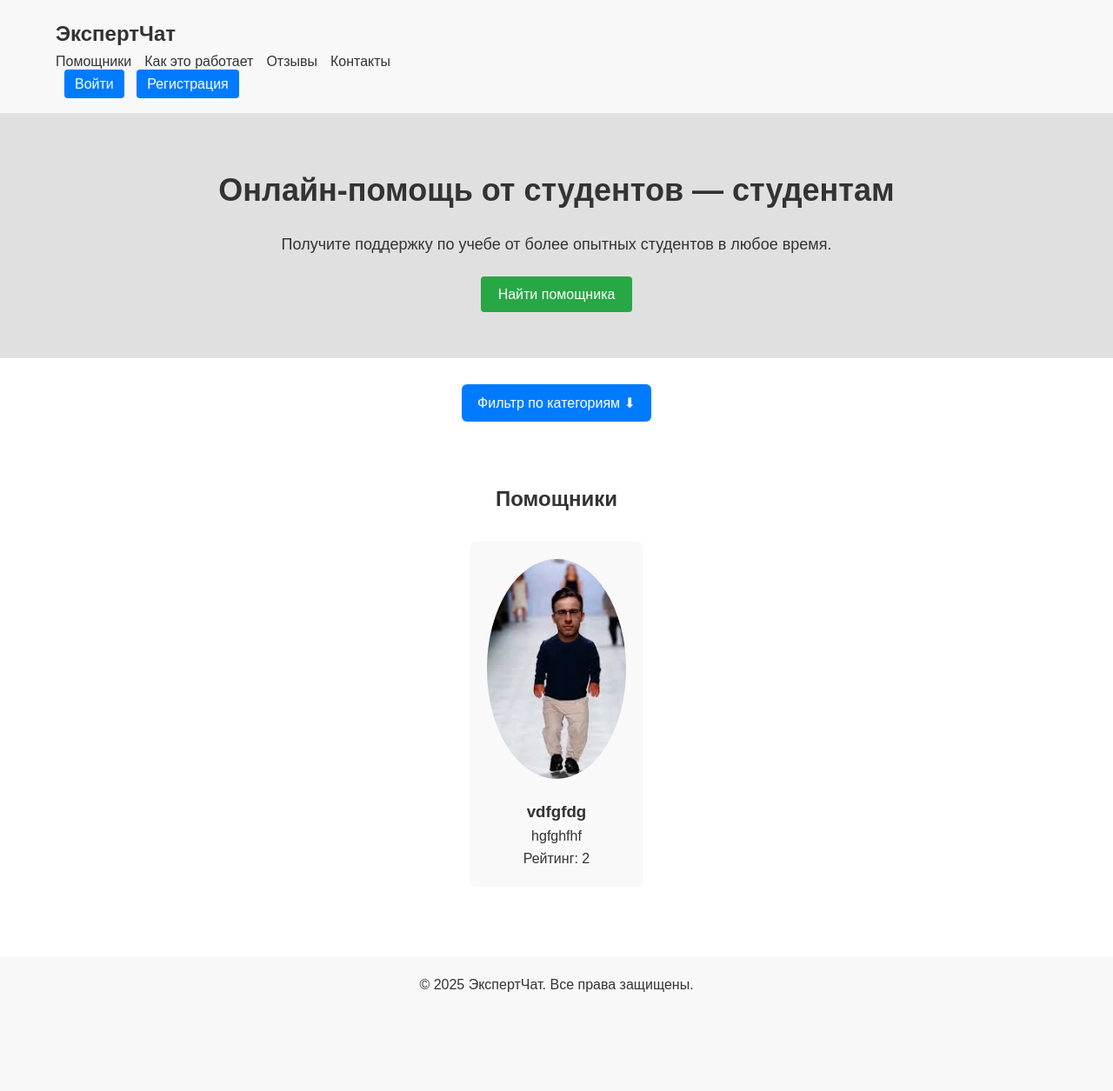
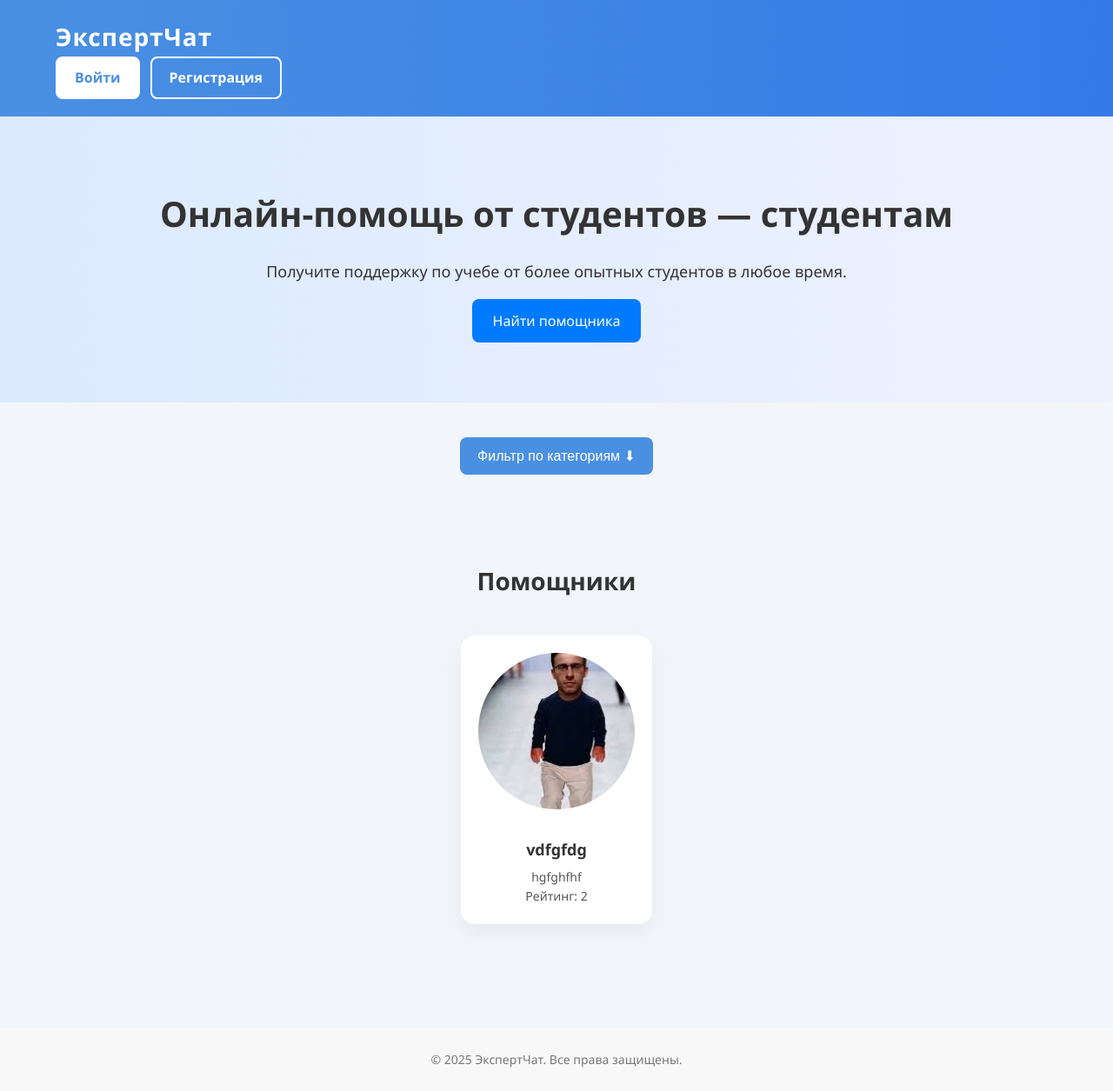
Before and after one commit to Olzeev/hackathon, a Django app: page /categories/ in a window 1280 px wide. Shown: the whole page at 87% size. Before the commit the page ends 1141 px from the top, so only its background shows below. Run offline with Django 5.2, Linux system fonts and the light colour scheme; data comes from the database, SQL or seed files in the repository.

Commit message:
categoriesadd

```diff
--- a/hackathon/categories/static/categories/css/categories.css
+++ b/hackathon/categories/static/categories/css/categories.css
@@ -1,4 +1,3 @@
-/* Базовая стилизация */
 * {
   box-sizing: border-box;
   margin: 0;
@@ -6,8 +5,9 @@
 }
 
 body {
-  font-family: Arial, sans-serif;
+  font-family: 'Segoe UI', sans-serif;
   line-height: 1.6;
+  background-color: #f2f5f9;
   color: #333;
 }
 
@@ -18,43 +18,60 @@ body {
 }
 
 header {
-  background-color: #f8f8f8;
+  background: linear-gradient(to right, #4a90e2, #357ae8);
+  color: white;
   padding: 20px 0;
+  box-shadow: 0 4px 12px rgba(0, 0, 0, 0.1);
 }
 
 .logo {
-  font-size: 24px;
+  font-size: 28px;
   font-weight: bold;
+  letter-spacing: 1px;
 }
 
 .nav-menu {
   list-style: none;
   display: flex;
-  gap: 15px;
+  gap: 25px;
+  margin-top: 10px;
 }
 
 .nav-menu li a {
   text-decoration: none;
-  color: #333;
+  color: white;
+  font-weight: 500;
+  transition: color 0.3s;
+}
+
+.nav-menu li a:hover {
+  color: #cce3ff;
 }
 
 .auth-buttons .btn {
   margin-left: 10px;
   text-decoration: none;
-  color: #fff;
-  background-color: #007bff;
-  padding: 8px 12px;
-  border-radius: 4px;
+  color: white;
+  background-color: #2ecc71;
+  padding: 10px 18px;
+  border-radius: 6px;
+  font-weight: 500;
+  transition: background 0.3s;
+}
+
+.auth-buttons .btn:hover {
+  background-color: #27ae60;
 }
 
 .hero {
-  background-color: #e0e0e0;
-  padding: 60px 0;
+  background: linear-gradient(to right, #dbeafe, #eef2ff);
+  padding: 80px 0;
   text-align: center;
 }
 
 .hero h1 {
-  font-size: 36px;
+  font-size: 40px;
+  font-weight: 700;
   margin-bottom: 20px;
 }
 
@@ -65,53 +82,21 @@ header {
 
 .btn-primary {
   text-decoration: none;
-  color: #fff;
-  background-color: #28a745;
-  padding: 12px 20px;
-  border-radius: 4px;
+  color: white;
+  background-color: #007bff;
+  padding: 14px 24px;
+  border-radius: 8px;
+  font-size: 16px;
+  transition: background-color 0.3s;
 }
 
-.experts {
-  padding: 40px 0;
+.btn-primary:hover {
+  background-color: #0056b3;
 }
 
-.experts h2 {
-  text-align: center;
-  margin-bottom: 30px;
-}
-
-.expert-list {
-  display: flex;
-  gap: 20px;
-  justify-content: center;
-  flex-wrap: wrap;
-}
-
-.expert-card {
-  background-color: #f9f9f9;
-  padding: 20px;
-  text-align: center;
-  width: 200px;
-  border-radius: 8px;
-}
-
-.expert-card img {
-  width: 100%;
-  border-radius: 50%;
-  margin-bottom: 15px;
-}
-
-footer {
-  background-color: #f8f8f8;
-  text-align: center;
-  padding: 20px 0;
-  margin-top: 40px;
-}
-
-/* 🎯 Стилизация фильтра категорий */
 .category-filter-wrapper {
   text-align: center;
-  margin: 30px 0;
+  margin: 40px 0;
 }
 
 .dropdown-filter {
@@ -120,55 +105,73 @@ footer {
 }
 
 .dropdown-btn {
-  background-color: #007bff;
+  background-color: #4a90e2;
   color: white;
-  padding: 12px 18px;
+  padding: 12px 20px;
   border: none;
-  border-radius: 6px;
+  border-radius: 8px;
   font-size: 16px;
   cursor: pointer;
-  transition: background 0.3s ease;
+  transition: background 0.3s;
 }
 
 .dropdown-btn:hover {
-  background-color: #0056b3;
+  background-color: #357ae8;
 }
 
 .dropdown-content {
   display: none;
   position: absolute;
-  top: 100%;
-  left: 0;
+  top: calc(100% + 10px);
+  left: 50%;
+  transform: translateX(-50%);
   z-index: 1000;
   background-color: #ffffff;
-  min-width: 260px;
-  max-height: 300px;
+  width: 280px;
+  max-height: 320px;
   overflow-y: auto;
   border: 1px solid #ddd;
-  border-radius: 8px;
-  box-shadow: 0 8px 24px rgba(0, 0, 0, 0.1);
-  padding: 15px;
+  border-radius: 12px;
+  box-shadow: 0 12px 32px rgba(0, 0, 0, 0.12);
+  padding: 16px 20px;
   text-align: left;
+  scrollbar-width: thin;
+  scrollbar-color: #cce3ff transparent;
+}
+
+.dropdown-content::-webkit-scrollbar {
+  width: 6px;
+}
+
+.dropdown-content::-webkit-scrollbar-thumb {
+  background-color: #cce3ff;
+  border-radius: 3px;
 }
 
 .dropdown-content label {
-  display: block;
-  margin: 6px 0;
-  font-size: 14px;
+  display: flex;
+  align-items: center;
+  gap: 10px;
+  margin: 10px 0;
+  font-size: 15px;
+  cursor: pointer;
+  color: #333;
+}
+
+.dropdown-content input[type="checkbox"] {
+  width: 16px;
+  height: 16px;
+  accent-color: #4a90e2;
   cursor: pointer;
 }
 
-.dropdown-content input[type="checkbox"] {
-  margin-right: 8px;
-}
-
 .apply-btn {
-  margin-top: 12px;
-  background-color: #28a745;
+  margin-top: 16px;
+  background-color: #2ecc71;
   color: white;
-  padding: 8px 16px;
+  padding: 10px 16px;
   border: none;
-  border-radius: 4px;
+  border-radius: 6px;
   cursor: pointer;
   font-size: 14px;
   width: 100%;
@@ -176,5 +179,118 @@ footer {
 }
 
 .apply-btn:hover {
-  background-color: #218838;
+  background-color: #27ae60;
 }
+
+
+.apply-btn {
+  margin-top: 12px;
+  background-color: #2ecc71;
+  color: white;
+  padding: 10px 16px;
+  border: none;
+  border-radius: 6px;
+  cursor: pointer;
+  font-size: 14px;
+  width: 100%;
+  transition: background-color 0.3s;
+}
+
+.apply-btn:hover {
+  background-color: #27ae60;
+}
+
+.experts {
+  padding: 60px 0;
+}
+
+.experts h2 {
+  text-align: center;
+  font-size: 28px;
+  font-weight: 600;
+  margin-bottom: 40px;
+}
+
+.expert-list {
+  display: flex;
+  gap: 30px;
+  justify-content: center;
+  flex-wrap: wrap;
+}
+
+.expert-card {
+  background-color: white;
+  padding: 20px;
+  width: 220px;
+  border-radius: 16px;
+  box-shadow: 0 10px 24px rgba(0, 0, 0, 0.05);
+  transition: transform 0.3s, box-shadow 0.3s;
+  text-align: center;
+}
+
+.expert-card:hover {
+  transform: translateY(-6px);
+  box-shadow: 0 16px 32px rgba(0, 0, 0, 0.08);
+}
+
+.expert-card img {
+  width: 100%;
+  border-radius: 50%;
+  margin-bottom: 15px;
+  object-fit: cover;
+  height: 180px;
+}
+
+.expert-card h3 {
+  margin: 10px 0 6px;
+  font-size: 18px;
+  font-weight: 600;
+}
+
+.expert-card p {
+  font-size: 14px;
+  color: #555;
+}
+
+footer {
+  background-color: #f8f8f8;
+  text-align: center;
+  padding: 25px 0;
+  margin-top: 60px;
+  font-size: 14px;
+  color: #777;
+}
+.auth-buttons {
+  margin-left: auto;
+  display: flex;
+  align-items: center;
+  gap: 12px;
+}
+
+.auth-btn {
+  padding: 10px 20px;
+  background-color: #ffffff;
+  color: #4a90e2;
+  border-radius: 8px;
+  font-weight: 600;
+  text-decoration: none;
+  border: 2px solid #ffffff;
+  transition: all 0.3s ease;
+}
+
+.auth-btn:hover {
+  background-color: #ffffff;
+  color: #357ae8;
+  border-color: #cce3ff;
+}
+
+.auth-btn.outlined {
+  background-color: transparent;
+  border: 2px solid white;
+  color: white;
+}
+
+.auth-btn.outlined:hover {
+  background-color: white;
+  color: #4a90e2;
+}
--- a/hackathon/categories/templates/categories/categories.html
+++ b/hackathon/categories/templates/categories/categories.html
@@ -11,18 +11,11 @@
   <header>
     <div class="container">
       <div class="logo">ЭкспертЧат</div>
-      <nav>
-        <ul class="nav-menu">
-          <li><a href="#">Помощники</a></li>
-          <li><a href="#">Как это работает</a></li>
-          <li><a href="#">Отзывы</a></li>
-          <li><a href="#">Контакты</a></li>
-        </ul>
-      </nav>
-      <div class="auth-buttons">
-        <a href="{% url 'login' %}" class="btn">Войти</a>
-        <a href="{% url 'auth' %}" class="btn">Регистрация</a>
-      </div>
+        <div class="auth-buttons">
+          <a href="{% url 'login' %}" class="auth-btn">Войти</a>
+          <a href="{% url 'auth' %}" class="auth-btn outlined">Регистрация</a>
+        </div>
+
     </div>
   </header>
 
```
